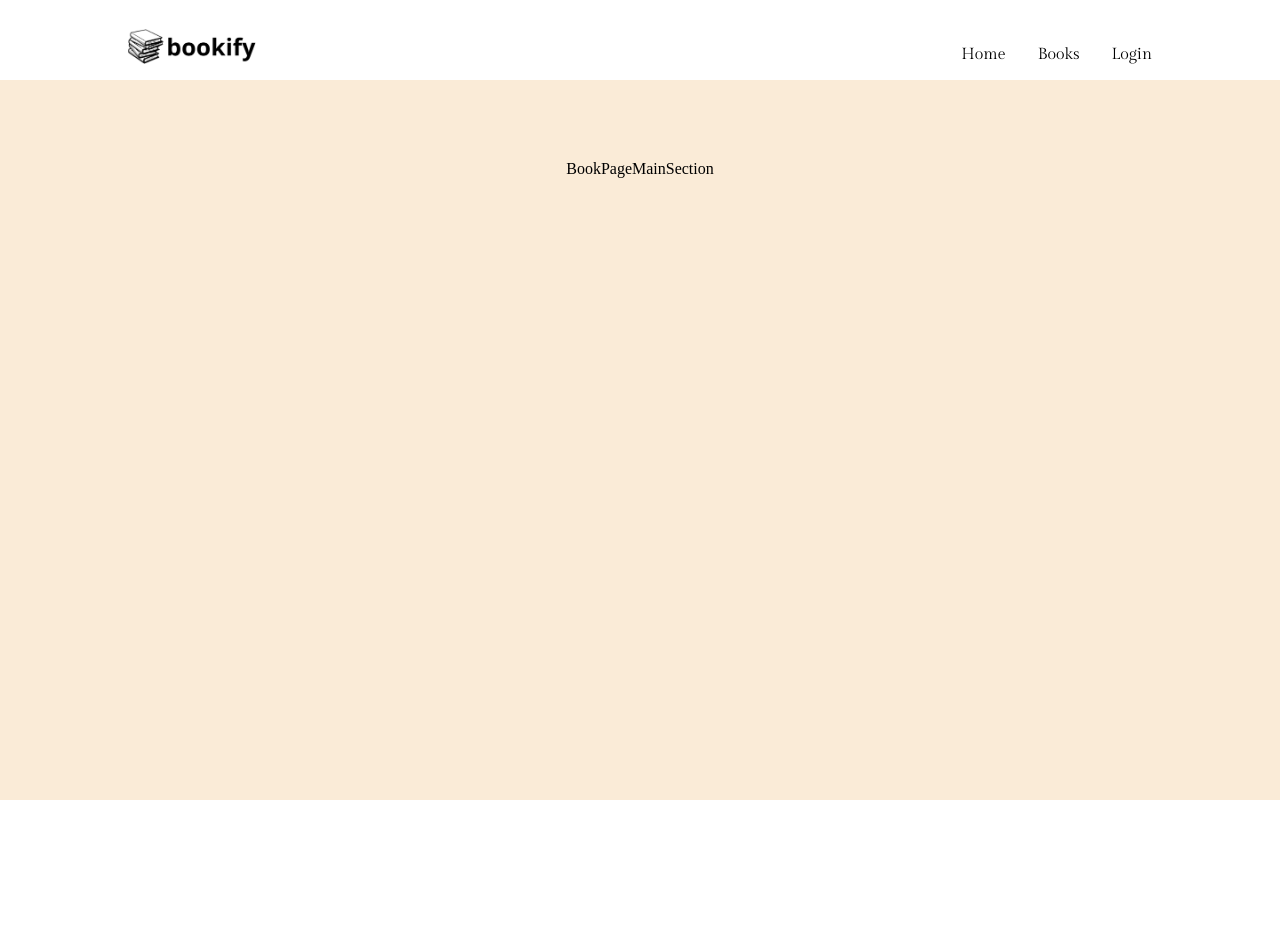
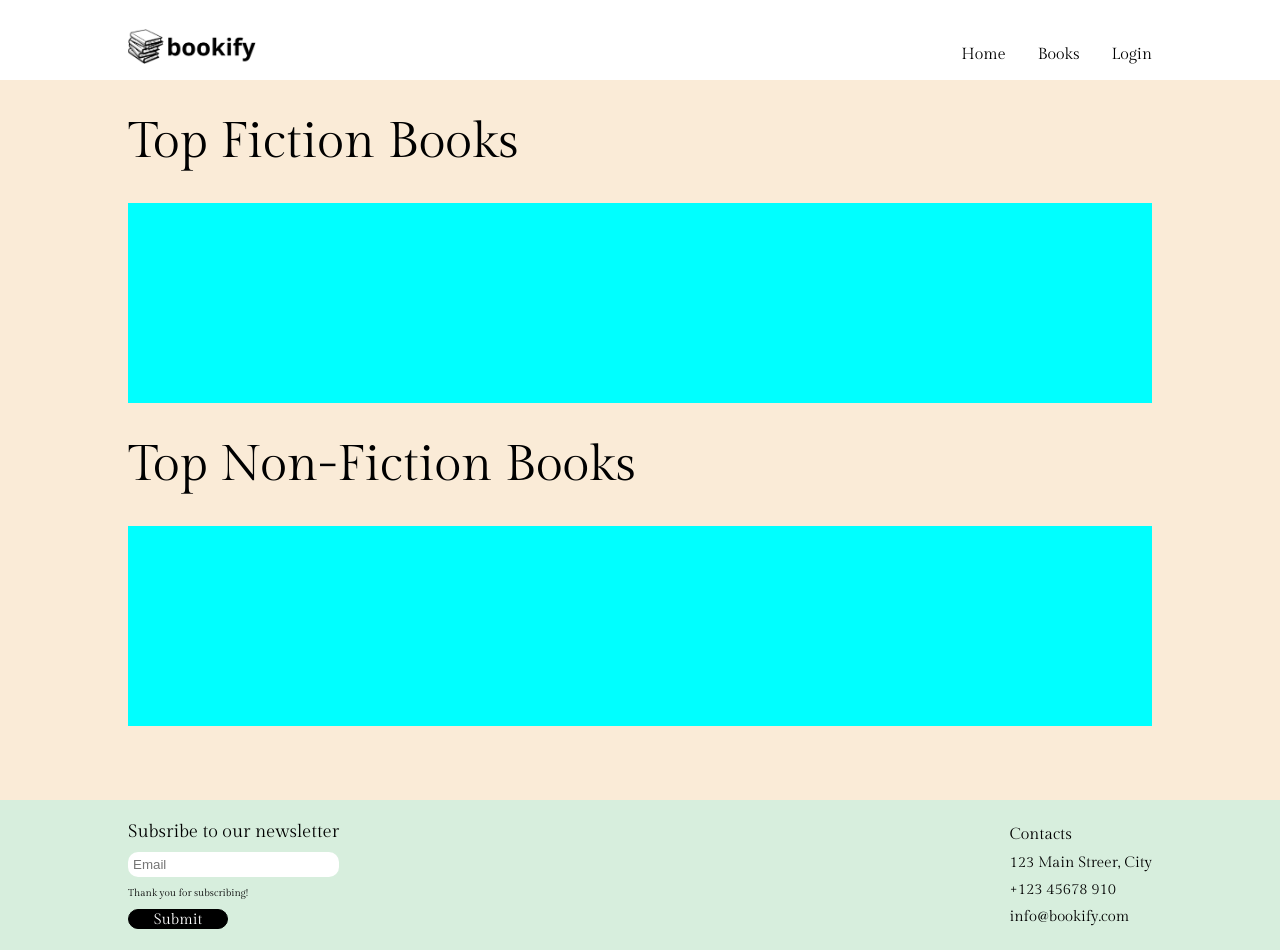
Before and after one commit to IevaZR/react-book-manager, a React (Create React App) app: page /books in a window 1280 px wide. Before the commit the page ends 800 px from the top, so only its background shows below. Built offline with nearby package versions, Linux system fonts and the light colour scheme.

Commit message:
book page started

```diff
--- a/src/Components/BookPageMainSection/BookPageMainSection.css
+++ b/src/Components/BookPageMainSection/BookPageMainSection.css
@@ -3,7 +3,29 @@
   background-color: antiquewhite;
   display: flex;
   flex-direction: column;
-    padding: 5rem 10% 1rem 10%;
+  padding: 2rem 10% 1rem 10%;
   align-items: center;
   box-sizing: border-box;
 }
+
+.BookPageTopBooksSectionWrapper {
+  width: 100%;
+  display: flex;
+  flex-direction: column;
+  align-items: flex-start;
+  justify-content: flex-start;
+}
+
+.BookPageTopBooksSectionWrapper h1 {
+  font-family: "Gilda Display", serif;
+  font-size: 50px;
+  font-weight: 400;
+  margin: 0;
+}
+
+.BookPageTopBooksWrapper {
+    margin: 2rem 0 2rem 0;
+    width: 100%;
+    height: 200px;
+    background-color: aqua;
+}
--- a/src/Components/BookPageMainSection/BookPageMainSection.js
+++ b/src/Components/BookPageMainSection/BookPageMainSection.js
@@ -3,7 +3,16 @@ import "./BookPageMainSection.css"
 
 const BookPageMainSection = () => {
   return (
-    <div className='BookPageMainSectionWrapper'>BookPageMainSection</div>
+    <div className='BookPageMainSectionWrapper'>
+        <div className='BookPageTopBooksSectionWrapper'>
+            <h1>Top Fiction Books</h1>
+            <div className='BookPageTopBooksWrapper'></div>
+        </div>
+        <div className='BookPageTopBooksSectionWrapper'>
+            <h1>Top Non-Fiction Books</h1>
+            <div className='BookPageTopBooksWrapper'></div>
+        </div>
+    </div>
   )
 }
 
--- a/src/Components/BooksCategorySection/BooksCategorySection.js
+++ b/src/Components/BooksCategorySection/BooksCategorySection.js
@@ -27,10 +27,10 @@ const BooksCategorySection = () => {
           <img src={NonFictionalBooks} alt="non-fictional-books" />
         </div>
         <div className="BooksCategorySectionTopBooksDescriptionWrapper">
-          <h2>Top Fiction Books</h2>
+          <h2>Top Non-Fiction Books</h2>
           <p>
-            Browse through our curated collection of top fiction books and get
-            lost in captivating stories and imaginative worlds.
+            Explore our handpicked selection of top non-fiction books that cover
+            a wide range of topics and provide valuable knowledge and insights.
           </p>
           <button>
             Read more <img src={Arrow} alt="arrow" />
--- a/src/Pages/BookPage/BookPage.js
+++ b/src/Pages/BookPage/BookPage.js
@@ -2,12 +2,14 @@ import React from 'react'
 import "./BookPage.css"
 import Navbar from '../../Components/Navbar/Navbar'
 import BookPageMainSection from '../../Components/BookPageMainSection/BookPageMainSection'
+import Footer from '../../Components/Footer/Footer'
 
 const BookPage = () => {
   return (
     <div>
       <Navbar/>
       <BookPageMainSection/>
+      <Footer/>
     </div>
   )
 }
```
Lines whose indentation alone changed are shown as unchanged.
